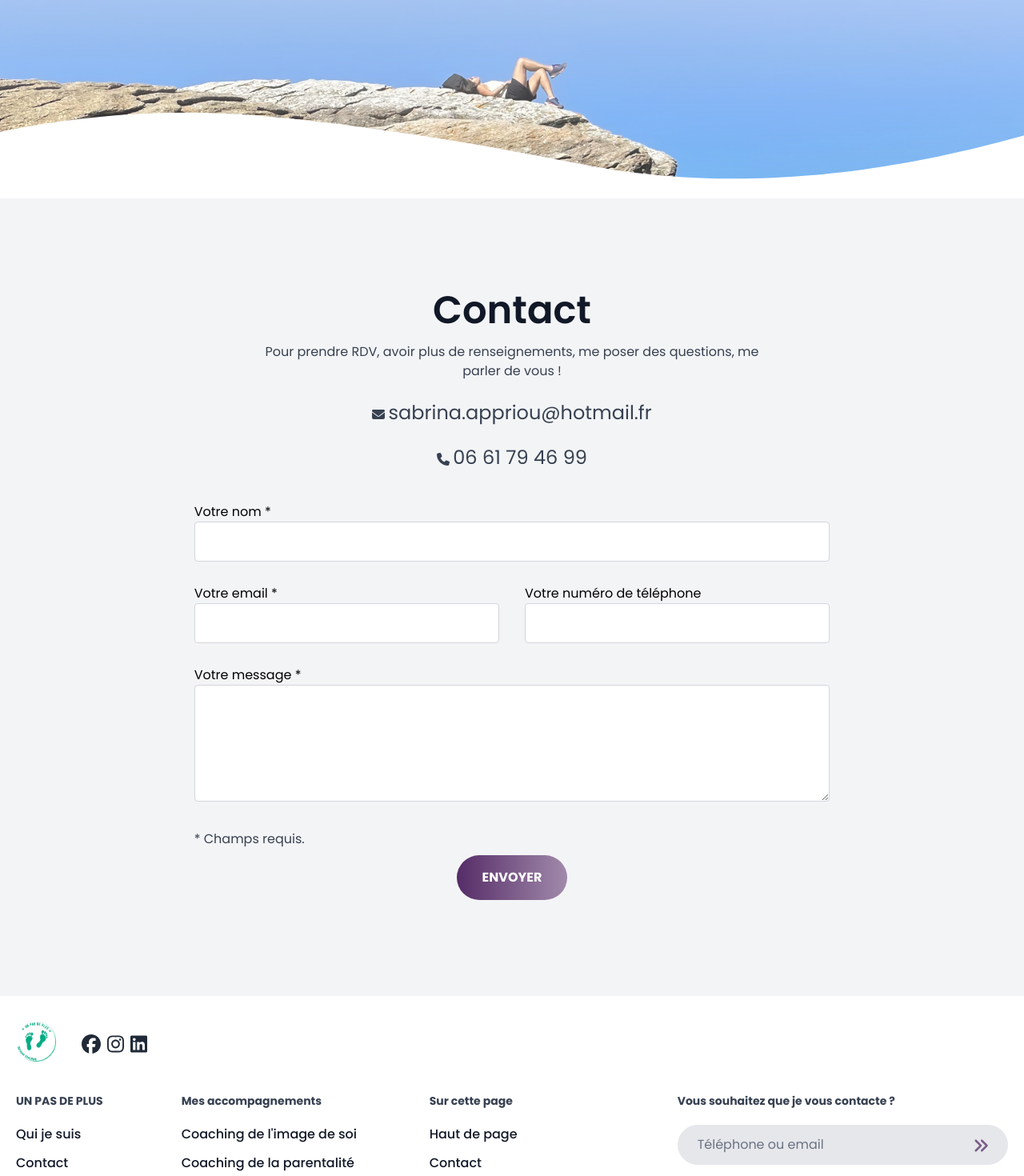
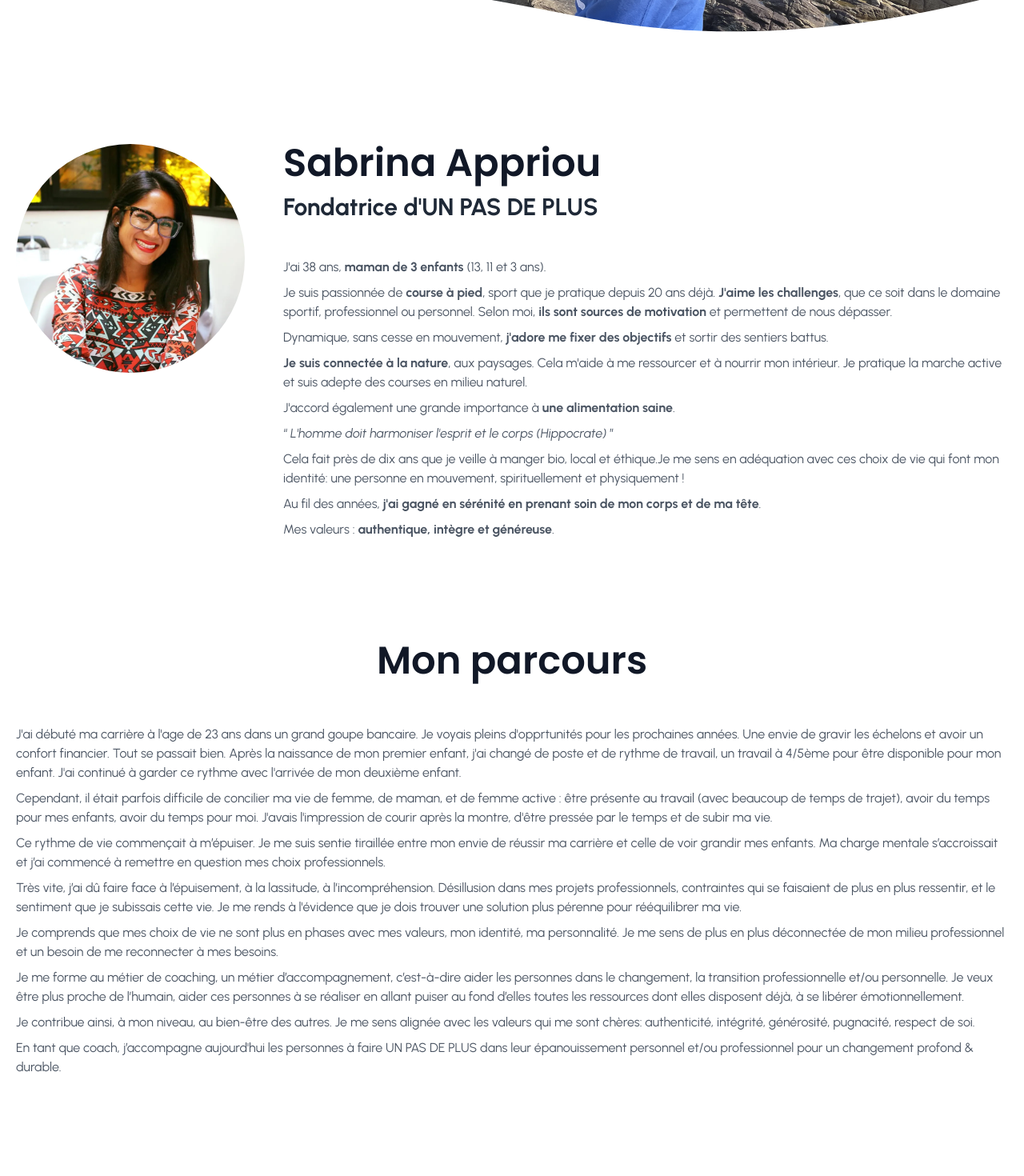
Before and after one commit to antoinebollinger/unpasdeplus-coaching, a Next.js app: page /bio in a window 1280 px wide. Shown: the part 580-2050 px from the top of the page at 80% size. Built offline with nearby package versions, Linux system fonts and the light colour scheme.

Commit message:
💬 bio

```diff
--- a/components/footer.js
+++ b/components/footer.js
@@ -26,7 +26,8 @@ export default function Footer({ onThisPage }) {
                         <div className="w-full">
                             <div className="items-end justify-between block mb-8 footer-logo-support md:flex">
                                 <div className="flex items-center footer-logo">
-                                    <a className="mt-8" href="index.html">
+                                    <Link href="/">
+                                        <a className="mt-8">
                                             <Image
                                                 src={Logo}
                                                 alt="Logo"
@@ -34,6 +35,7 @@ export default function Footer({ onThisPage }) {
                                                 height="50px"
                                             />
                                         </a>
+                                    </Link>
                                     <ul className="flex mt-8 ml-8 footer-social">
                                         <li><a href="https://www.facebook.com/sabrina.appriou"><FontAwesomeIcon icon={faFacebook} alt="Facebook" /></a></li>
                                         <li><a href="https://www.instagram.com/sabs.app/"><FontAwesomeIcon icon={faInstagram} alt="Instagram" /></a></li>
--- a/components/header.js
+++ b/components/header.js
@@ -1,11 +1,9 @@
 import Image from "next/image";
 import Navbar from "./navbar";
 import Headline from "./headline";
-import Foot from "./foot";
 
 import Wave from "../public/images/header-shape.svg";
 import Back from "../public/images/bg.jpg";
-import Logo from "./logo";
 
 Header.defaultProps = {
     background: {
@@ -46,7 +44,6 @@ export default function Header({ props, background, foot }) {
                         objectFit="fill"
                     />
                 </div>
-                {/* {foot && <Foot className="absolute inset-0 flex flex-col justify-end z-30" />} */}
             </div>
         </header>
     )
--- a/pages/bio.js
+++ b/pages/bio.js
@@ -2,6 +2,7 @@ import Layout from '../components/layout';
 import Contact from '../sections/contact';
 
 import AboutImg from '../public/images/about.jpg';
+import LongBio from '../sections/longbio';
 
 export default function Bio() {
     const background = {
@@ -14,7 +15,8 @@ export default function Bio() {
     }
 
     return (
-        <Layout title="Ma bio" props={props} background={background}>
+        <Layout title="Ma bio" props={props} background={background} foot={false}>
+            <LongBio />
             <Contact />
         </Layout>
     )
--- a/sections/about.js
+++ b/sections/about.js
@@ -1,6 +1,6 @@
 import { useEffect } from 'react';
+import Link from "next/link";
 import Image from "next/image";
-import Link from "next/link";
 import Sabrina from "../public/images/sabrina.webp";
 
 export default function About() {
--- /dev/null
+++ b/sections/longbio.js
@@ -0,0 +1,118 @@
+import { useEffect } from 'react';
+import Image from "next/image";
+import Sabrina from "../public/images/sabrina.webp";
+import Sabrina_bio from "../public/images/sabrina_bio.jpg";
+import Wave from "../public/images/header-shape.svg";
+
+export default function LongBio() {
+    useEffect(() => {
+        let delay = 100;
+        const reveal = (entries, observer) => {
+            entries.forEach(entry => {
+                if (!entry.isIntersecting) return;
+                setTimeout(() => {
+                    entry.target.classList.remove('scale-0');
+                    observer.unobserve(entry.target);
+                }, delay);
+                delay += 400;
+            });
+        };
+        const timelineObserver = new IntersectionObserver(reveal, { root: null, threshold: 0.25 });
+        document.querySelectorAll('.about-img')?.forEach(li => timelineObserver.observe(li));
+    }, []);
+
+    return (
+        <section id="bio" className="relative py-120 bio">
+            <div className="container">
+                <div className="flex flex-wrap flex-col sm:flex-row justify-center pb-120">
+                    <div className="w-1/2 md:w-1/4 md:pr-6 mx-auto transition duration-200 scale-0 about-img">
+                        <Image
+                            src={Sabrina}
+                            className="w-full rounded-full"
+                            alt="Sabrina Appriou"
+                        />
+                    </div>
+                    <div className="w-full md:w-3/4 md:pl-6">
+                        <h4 className="title">Sabrina Appriou</h4>
+                        <h5 className="text-3xl text-gray-800 font-bold leading-none mb-12">
+                            Fondatrice d'UN PAS DE PLUS
+                        </h5>
+                        <p>
+                            J'ai 38 ans, <strong>maman de 3 enfants</strong> (13, 11 et 3 ans).
+                        </p>
+                        <p>
+                            Je suis passionnée de <strong>course à pied</strong>, sport que je pratique depuis 20 ans déjà. <strong>J'aime les challenges</strong>, que ce soit dans le domaine sportif, professionnel ou personnel. Selon moi, <strong>ils sont sources de motivation</strong> et permettent de nous dépasser.
+                        </p>
+                        <p>
+                            Dynamique, sans cesse en mouvement, <strong>j'adore me fixer des objectifs</strong> et sortir des sentiers battus.
+                        </p>
+                        <p>
+                            <strong>Je suis connectée à la nature</strong>, aux paysages. Cela m'aide à me ressourcer et à nourrir mon intérieur. Je pratique la marche active et suis adepte des courses en milieu naturel.
+                        </p>
+                        <p>
+                            J'accord également une grande importance à <strong>une alimentation saine</strong>.
+                        </p>
+                        <p><q> <em>L'homme doit harmoniser l'esprit et le corps (Hippocrate)</em> </q></p>
+                        <p>
+                            Cela fait près de dix ans que je veille à manger bio, local et éthique.Je me sens en adéquation avec ces choix de vie qui font mon identité: une personne en mouvement, spirituellement et physiquement !
+                        </p>
+                        <p>
+                            Au fil des années, <strong>j'ai gagné en sérénité en prenant soin de mon corps et de ma tête</strong>.
+                        </p>
+                        <p>
+                            Mes valeurs : <strong>authentique, intègre et généreuse</strong>.
+                        </p>
+                    </div>
+                </div>
+                <div className="justify-center row">
+                    <div className="w-full mx-4 lg:w-1/2">
+                        <div className="pb-10 text-center section-title">
+                            <h4 className="title">Mon parcours</h4>
+                        </div>
+                    </div>
+                </div>
+                <div className="pb-120">
+                    <p>
+                        J'ai débuté ma carrière à l'age de 23 ans dans un grand goupe bancaire. Je voyais pleins d'opprtunités pour les prochaines années. Une envie de gravir les échelons et avoir un confort financier. Tout se passait bien. Après la naissance de mon premier enfant, j'ai changé de poste et de rythme de travail, un travail à 4/5ème pour être disponible pour mon enfant. J'ai continué à garder ce rythme avec l'arrivée de mon deuxième enfant.
+                    </p>
+                    <p>
+                        Cependant, il était parfois difficile de concilier ma vie de femme, de maman, et de femme active : être présente au travail (avec beaucoup de temps de trajet), avoir du temps pour mes enfants, avoir du temps pour moi. J'avais l'impression de courir après la montre, d'être pressée par le temps et de subir ma vie.
+                    </p>
+                    <p>
+                        Ce rythme de vie commençait à m’épuiser. Je me suis sentie tiraillée entre mon envie de réussir ma carrière et celle de voir grandir mes enfants. Ma charge mentale s’accroissait et j’ai commencé à remettre en question mes choix professionnels.
+                    </p>
+                    <p>
+                        Très vite, j’ai dû faire face à l’épuisement, à la lassitude, à l’incompréhension. Désillusion dans mes projets professionnels, contraintes qui se faisaient de plus en plus ressentir, et le sentiment que je subissais cette vie. Je me rends à l'évidence que je dois trouver une solution plus pérenne pour rééquilibrer ma vie.
+                    </p>
+                    <p>
+                        Je comprends que mes choix de vie ne sont plus en phases avec mes valeurs, mon identité, ma personnalité. Je me sens de plus en plus déconnectée de mon milieu professionnel et un besoin de me reconnecter à mes besoins.
+                    </p>
+                    <p>
+                        Je me forme au métier de coaching, un métier d’accompagnement, c’est-à-dire aider les personnes dans le changement, la transition professionnelle et/ou personnelle. Je veux être plus proche de l’humain, aider ces personnes à se réaliser en allant puiser au fond d’elles toutes les ressources dont elles disposent déjà, à se libérer émotionnellement.
+                    </p>
+                    <p>
+                        Je contribue ainsi, à mon niveau, au bien-être des autres. Je me sens alignée avec les valeurs qui me sont chères: authenticité, intégrité, générosité, pugnacité, respect de soi.
+                    </p>
+                    <p>
+                        En tant que coach, j’accompagne aujourd'hui les personnes à faire UN PAS DE PLUS dans leur épanouissement personnel et/ou professionnel pour un changement profond & durable.
+                    </p>
+                </div>
+                <div className="row justify-center relative">
+                    <Image
+                        src={Sabrina_bio}
+
+                        alt="Sabrina Appriou"
+                    />
+                    <div className="absolute bottom-0 z-20 w-full h-auto -mb-1 header-shape">
+                        <Image
+                            src={Wave}
+                            alt="wave"
+                            layout="responsive"
+                            objectFit="fill"
+                        />
+                    </div>
+                </div>
+            </div>
+        </section>
+    )
+}
--- a/sections/service.js
+++ b/sections/service.js
@@ -60,7 +60,7 @@ export default function Service({ className }) {
                                 </div>
                             </div>
                         </div>
-                        <div className="w-1/2 md:w-1/4 md:pr-6 mx-auto order-1 lg-order-2">
+                        <div className="w-full md:w-1/4 md:pr-6 mx-auto order-1 lg-order-2">
                             <Image
                                 src={Coaching}
                                 className="w-full"
@@ -80,7 +80,7 @@ export default function Service({ className }) {
                         </div>
                     </div>
                     <div className="flex flex-wrap flex-col sm:flex-row justify-center">
-                        <div className="w-1/2 md:w-1/4 md:pr-6 mx-auto">
+                        <div className="w-full md:w-1/4 md:pr-6 mx-auto">
                             <Image
                                 src={Change}
                                 className="w-full"
--- a/styles/_bio.scss
+++ b/styles/_bio.scss
@@ -1,5 +1,5 @@
-.bio__content {
-    p {
-        margin-bottom: 1rem;
+.bio {
+    p, q {
+        @apply text-gray-600 mb-2;
     }
 }
--- a/styles/globals.scss
+++ b/styles/globals.scss
@@ -1,4 +1,5 @@
 @import url('https://fonts.googleapis.com/css?family=Poppins:400,500,600,700,800');
+@import url('https://fonts.googleapis.com/css2?family=Urbanist:ital,wght@0,100;0,200;0,300;0,400;0,500;0,600;0,700;0,800;0,900;1,100;1,200;1,300;1,400;1,500;1,600;1,700;1,800;1,900');
 
 @tailwind base;
 @tailwind components;
@@ -18,8 +19,12 @@ html {
 }
 
 body {
+    font-family: 'Urbanist', sans-serif;
+    overflow-x: hidden;
+}
+
+h1, h2, h3, h4 {
     font-family: 'Poppins', sans-serif;
-    overflow-x: hidden;
 }
 
 p {
```
Also changed, not shown: public/images/about.jpg, public/images/sabrina_bio.jpg (added). Lines whose indentation alone changed are shown as unchanged.
